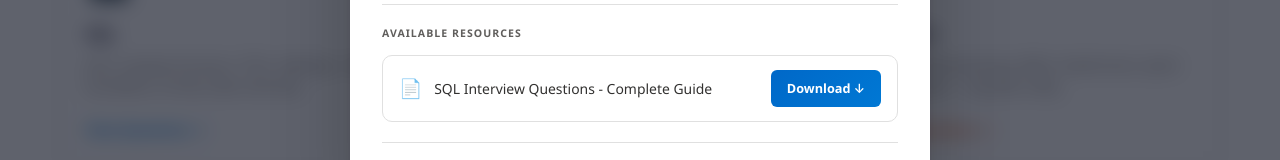
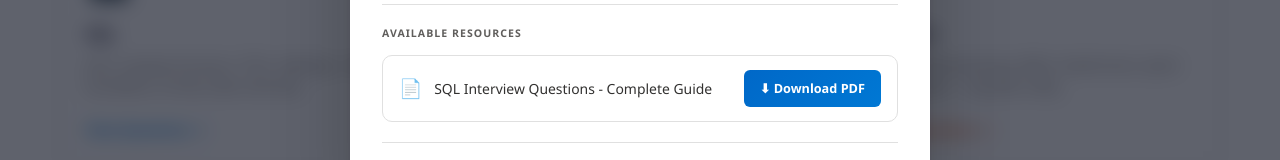
Before and after one commit to asjadbaig-boop/dataprep, a React (Vite) app: page / in a window 1280 px wide. Both pictures are taken after a click on the element 247 px from the left and 2729 px from the top of the page. Shown: the part 2685-2845 px from the top of the page. Built offline with nearby package versions, Linux system fonts and the light colour scheme.

Commit message:
fixed modals and drive links

```diff
--- a/src/components/CompaniesSection.jsx
+++ b/src/components/CompaniesSection.jsx
@@ -63,7 +63,7 @@ function CatBlock({ type, data, onOpen }) {
       </div>
       <div>
         <button className="cat-dl-btn" onClick={() => onOpen(type)}>
-          <span className="cat-dl-arrow">⬇</span>&ensp;Download {type === 'service' ? 'Service' : 'Product'} Pack
+          <span className="cat-dl-arrow">⬇</span>&ensp;Download PDFs
         </button>
         <div className="cat-reassure">
           <span>✅ Free</span>
--- a/src/components/CompanyModal.jsx
+++ b/src/components/CompanyModal.jsx
@@ -84,10 +84,12 @@ export default function CompanyModal({ type, onClose }) {
         <div className="modal-footer">
           <a
             className="modal-dl-btn"
-            href={data.dlPath}
-            download={data.dlAttr}
+            href={data.driveLink}
+            target="_blank"
+            rel="noopener noreferrer"
+            aria-label="Open in Google Drive"
           >
-            {data.dlText}
+            ⬇ Download PDFs
           </a>
           <div className="modal-reassure">
             <span>✅ Free</span>
--- a/src/components/TechModal.jsx
+++ b/src/components/TechModal.jsx
@@ -50,7 +50,13 @@ export default function TechModal({ techKey, onClose }) {
           <div key={pdf.name} className="tpdf-row">
             <span className="tpdf-icon">📄</span>
             <span className="tpdf-name">{pdf.name}</span>
-            <a className="tpdf-dl" href={pdf.path} download>Download ↓</a>
+            <a
+              className="tpdf-dl"
+              href={res.driveLink}
+              target="_blank"
+              rel="noopener noreferrer"
+              aria-label="Open in Google Drive"
+            >⬇ Download PDF</a>
           </div>
         ))}
         <div className="tmod-note">Free to download · No sign-up required · Share with fellow job seekers 🚀</div>
--- a/src/data/companies.js
+++ b/src/data/companies.js
@@ -1,11 +1,12 @@
+import { driveLinks } from './driveLinks';
+
 export const CAT_DATA = {
   service: {
     icon: '🏢',
     title: 'Service Based Companies',
     count: 47,
-    dlPath: './downloads/service-based-companies.zip',
-    dlAttr: 'Service_Based_Interview_Questions.zip',
-    dlText: '⬇\u2002Download All Service Based PDFs',
+    driveLink: driveLinks.serviceBased,
+    dlText: '↗\u2002View Service Based PDFs',
     previewRow1: 'Cognizant · TCS · Infosys · Wipro · HCL · Tech Mahindra · Coforge · Hexaware',
     previewRow2: 'Mphasis · LTI Mindtree · Persistent Systems · Nagarro · EPAM · Globant · Deloitte · EY',
     companies: [
@@ -28,9 +29,8 @@ export const CAT_DATA = {
     icon: '🚀',
     title: 'Product Based Companies',
     count: 35,
-    dlPath: './downloads/product-based-companies.zip',
-    dlAttr: 'Product_Based_Interview_Questions.zip',
-    dlText: '⬇\u2002Download All Product Based PDFs',
+    driveLink: driveLinks.productBased,
+    dlText: '↗\u2002View Product Based PDFs',
     previewRow1: 'Google · Microsoft · Amazon · Netflix · Uber · Walmart · Goldman Sachs · JP Morgan',
     previewRow2: 'Mastercard · Morgan Stanley · Paypal · S&P Global · NASDAQ · Snowflake · Meesho · Myntra',
     companies: [
--- /dev/null
+++ b/src/data/driveLinks.js
@@ -0,0 +1,10 @@
+export const driveLinks = {
+  serviceBased: "https://drive.google.com/drive/folders/PASTE_YOUR_LINK_HERE",
+  productBased: "https://drive.google.com/drive/folders/PASTE_YOUR_LINK_HERE",
+  sql:          "https://drive.google.com/drive/folders/PASTE_YOUR_LINK_HERE",
+  python:       "https://drive.google.com/drive/folders/PASTE_YOUR_LINK_HERE",
+  pyspark:      "https://drive.google.com/drive/folders/PASTE_YOUR_LINK_HERE",
+  adf:          "https://drive.google.com/drive/folders/PASTE_YOUR_LINK_HERE",
+  databricks:   "https://drive.google.com/drive/folders/PASTE_YOUR_LINK_HERE",
+  synapse:      "https://drive.google.com/drive/folders/PASTE_YOUR_LINK_HERE",
+};
--- a/src/data/techResources.js
+++ b/src/data/techResources.js
@@ -1,3 +1,5 @@
+import { driveLinks } from './driveLinks';
+
 export const TECH_DATA = [
   { icon: '🗄️', title: 'SQL',                     accent: '#0078D4', desc: 'Joins, window functions, CTEs, indexing — the foundation of every data interview.' },
   { icon: '🐍', title: 'Python',                  accent: '#3776AB', desc: 'Data manipulation, pandas, list comprehensions, OOP — Python for data roles.' },
@@ -11,49 +13,55 @@ export const techResources = {
   SQL: {
     icon: '🗄️',
     accentColor: '#0078D4',
+    driveLink: driveLinks.sql,
     description: 'Window functions, CTEs, joins, indexing and query optimisation questions.',
     pdfs: [
-      { name: 'SQL Interview Questions - Complete Guide', path: './pdfs/sql/sql-interview-questions.pdf' }
+      { name: 'SQL Interview Questions - Complete Guide' }
     ]
   },
   Python: {
     icon: '🐍',
     accentColor: '#3776AB',
+    driveLink: driveLinks.python,
     description: 'Pandas, list comprehensions, OOP, data manipulation and problem solving.',
     pdfs: [
-      { name: 'Python Interview Questions - Data Engineering', path: './pdfs/python/python-interview-questions.pdf' }
+      { name: 'Python Interview Questions - Data Engineering' }
     ]
   },
   PySpark: {
     icon: '⚡',
     accentColor: '#E25A1C',
+    driveLink: driveLinks.pyspark,
     description: 'RDDs, DataFrames, transformations, Spark optimisation and partitioning.',
     pdfs: [
-      { name: 'PySpark Interview Questions - Complete Guide', path: './pdfs/pyspark/pyspark-interview-questions.pdf' }
+      { name: 'PySpark Interview Questions - Complete Guide' }
     ]
   },
   'Azure Data Factory': {
     icon: '🔧',
     accentColor: '#0078D4',
+    driveLink: driveLinks.adf,
     description: 'Pipelines, triggers, linked services, data flows and ADF architecture.',
     pdfs: [
-      { name: 'ADF Interview Questions - End to End', path: './pdfs/adf/adf-interview-questions.pdf' }
+      { name: 'ADF Interview Questions - End to End' }
     ]
   },
   'Azure Databricks': {
     icon: '🧱',
     accentColor: '#FF3621',
+    driveLink: driveLinks.databricks,
     description: 'Clusters, notebooks, Delta Lake, Unity Catalog and lakehouse patterns.',
     pdfs: [
-      { name: 'Databricks Interview Questions - Full Guide', path: './pdfs/databricks/databricks-interview-questions.pdf' }
+      { name: 'Databricks Interview Questions - Full Guide' }
     ]
   },
   'Azure Synapse': {
     icon: '🌐',
     accentColor: '#7B2D8B',
+    driveLink: driveLinks.synapse,
     description: 'Dedicated pools, serverless SQL, integration pipelines and Synapse architecture.',
     pdfs: [
-      { name: 'Synapse Analytics Interview Questions', path: './pdfs/synapse/synapse-interview-questions.pdf' }
+      { name: 'Synapse Analytics Interview Questions' }
     ]
   }
 };
--- a/src/styles/base.css
+++ b/src/styles/base.css
@@ -1,4 +1,95 @@
-*, *::before, *::after { box-sizing: border-box; margin: 0; padding: 0; }
+*, *::before, *::after {
+  box-sizing: border-box; margin: 0; padding: 0;
+  -webkit-tap-highlight-color: transparent;
+  -webkit-touch-callout: none;
+}
+
+/* Remove tap highlight on all interactive elements */
+button,
+a,
+.tech-card,
+.company-card,
+.alpha-btn,
+.modal-close,
+.hamburger,
+.pdf-row,
+.pdf-download-btn,
+[role="button"],
+[class*="card"],
+[class*="btn"] {
+  -webkit-tap-highlight-color: transparent;
+  -webkit-touch-callout: none;
+  outline: none;
+}
+
+/* Remove focus outline on touch devices */
+@media (hover: none) {
+  *:focus { outline: none; -webkit-tap-highlight-color: transparent; }
+  button:focus, a:focus { outline: none; }
+}
+
+/* Tech section specific */
+.tech-card,
+.tech-card *,
+[class*="tech"] {
+  -webkit-tap-highlight-color: rgba(0,0,0,0);
+}
+
+/* Prevent selection on interactive elements */
+button,
+a,
+.tech-card,
+.company-card,
+.alpha-btn,
+.stat-item,
+.pdf-row,
+.pdf-download-btn,
+.modal-close,
+.hamburger,
+.hamburger span,
+.navbar-cta,
+.btn-primary,
+.btn-outline,
+.free-badge,
+.back-to-top,
+[role="button"],
+[class*="card"],
+[class*="btn"],
+[class*="badge"] {
+  user-select: none;
+  -webkit-user-select: none;
+  -moz-user-select: none;
+  -ms-user-select: none;
+}
+
+/* Allow selection on readable content */
+p,
+h1, h2, h3, h4, h5, h6,
+li,
+.sec-sub,
+.tech-desc,
+.tmod-desc,
+.tquote {
+  user-select: text;
+  -webkit-user-select: text;
+}
+
+/* Press feedback for mobile taps */
+.tech-card:active {
+  transform: scale(0.97);
+  box-shadow: 0 2px 12px rgba(0,0,0,0.1);
+  transition: transform 0.1s ease, box-shadow 0.1s ease;
+}
+.cat-block:active {
+  transform: scale(0.97);
+  transition: transform 0.1s ease;
+}
+.pdf-download-btn:active,
+.btn-primary:active,
+.navbar-cta:active {
+  transform: scale(0.96) translateY(1px);
+  transition: transform 0.1s ease;
+}
 
 html {
   scroll-behavior: smooth;
```
